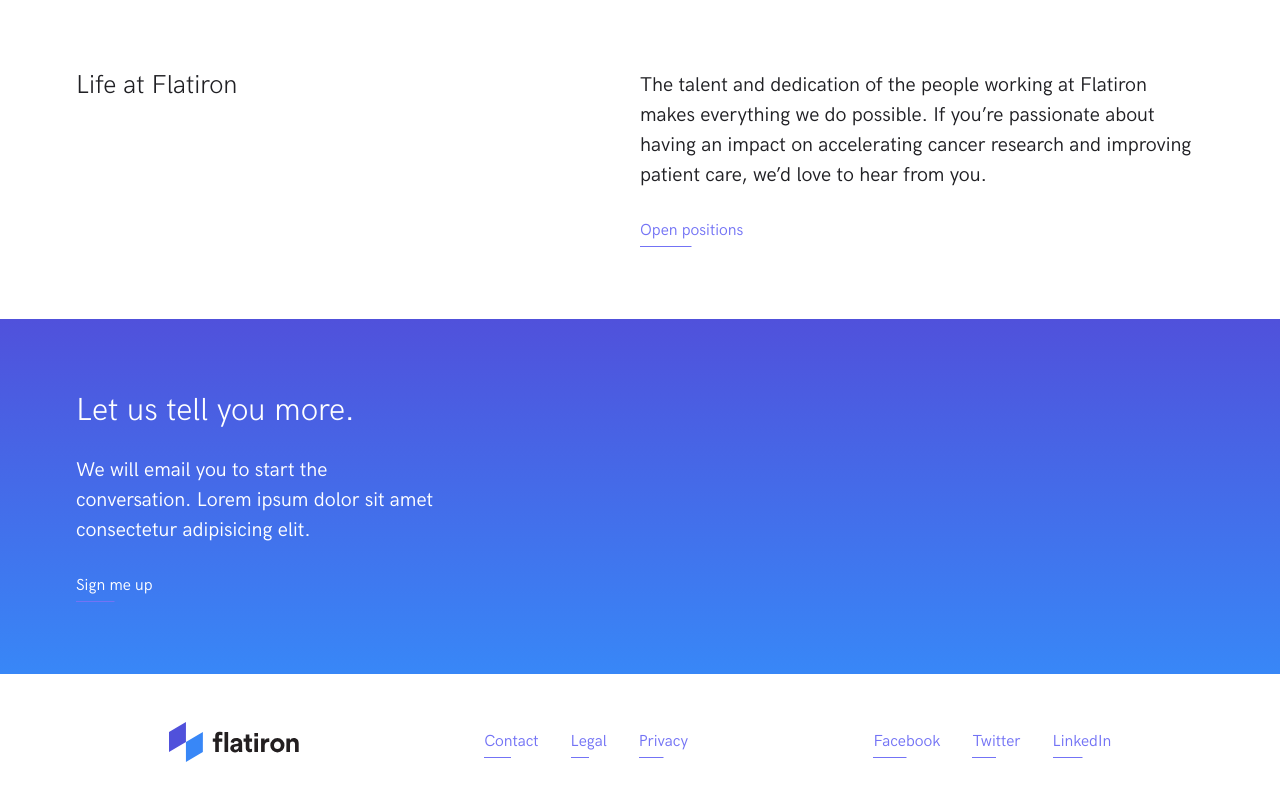
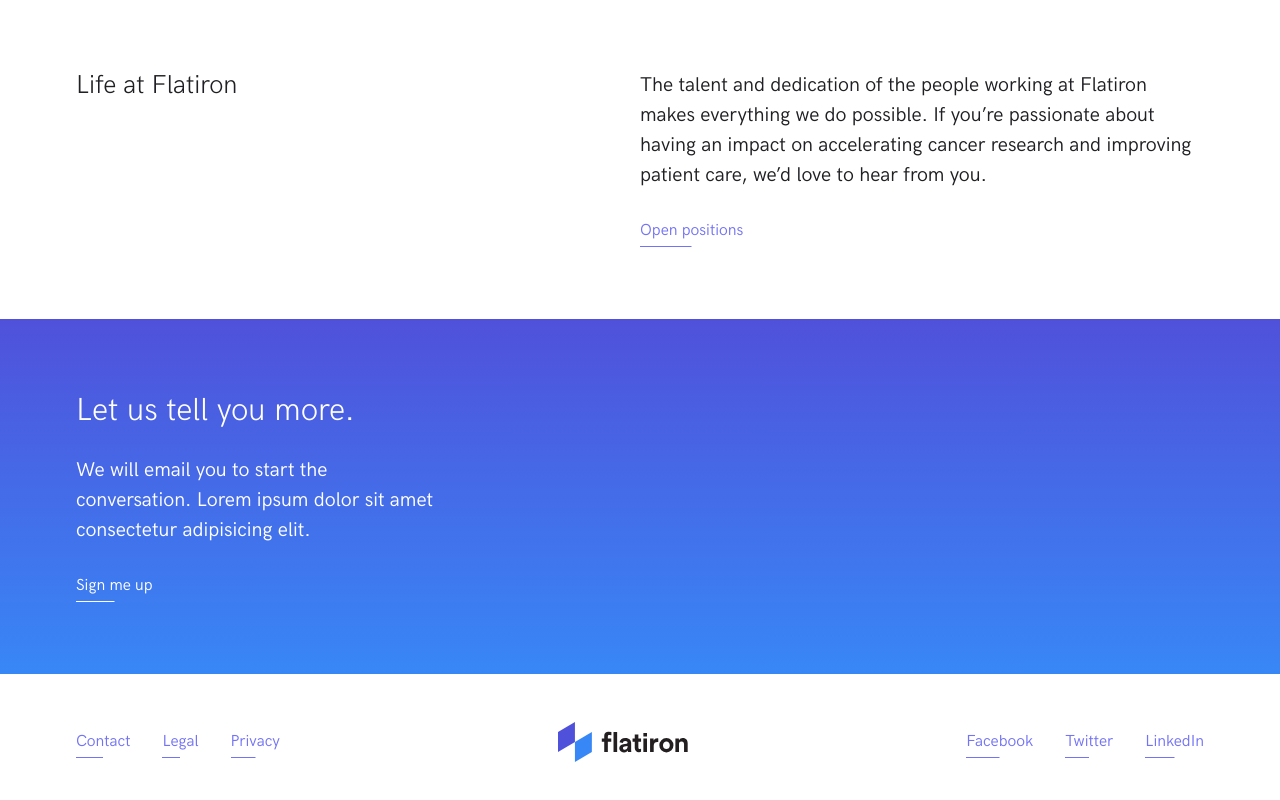
Before and after one commit to mct-ui/responsive-design-part-2-PattynRuben, a plain HTML site: page index.html in a window 1280 px wide. Shown: the part 4141-4941 px from the top of the page. Drawn offline with Linux system fonts and the light colour scheme; files whose address does not match are found by name.

Commit message:
aanpassen footer en links

```diff
--- a/css/screen.css
+++ b/css/screen.css
@@ -613,37 +613,18 @@ a:focus {
     background-color: #3E3EA8;
 }
 
+
 .c-link-cta--inverse,
 .c-link-cta--inverse:visited,
-.c-link-cta--inverse:active{
+.c-link-cta--inverse:active,
+.c-link-cta--inverse:hover{
     color: #fff;
 }
 
-.c-link-cta--inverse:hover {
-    color: #fff;
-}
-
-.c-link-cta--inverse:hover::after {
-    transform: scaleX(1);
+.c-link-cta--inverse::after,
+.c-link-cta--inverse:hover::after{
     background-color: #fff;
 }
-
-.c-link-cta-inverse::after {
-    content: '';
-    display: block;
-    position: absolute;
-    bottom: 0;
-    left: 0;
-    height: 1px;
-    width: 100%;
-    background-color: #fff;
-    transform: scaleX(0.5);
-    transform-origin: left;
-    transition-property: transform, background-color;
-    transition-duration: 0.175s;
-    transition-timing-function: ease;
-  }
-
 
 /*
     Component: footer
@@ -653,49 +634,67 @@ a:focus {
 
 .c-footer {
     display: flex;
-    justify-content: space-around;
+    flex-wrap: wrap;
 }
 
 .c-footer__logo {
-    display: flex;
-    justify-content: center;
+    width: 100%;
 }
 
 .c-footer__nav {
-    justify-content: space-around;
+    width: 50%;
 }
-
 
 @media (min-width: 768px) {
     .c-footer {
+        justify-content: center;
         align-items: center;
     }
 
     .c-footer__logo {
+        display: flex;
+        justify-content: center;
+        padding: 0 12px;
     }
 
     .c-footer__nav {
+        width: auto;
+        padding: 0 16px;
     }
 }
 
 @media (min-width: 992px) {
     .c-footer {
-        display: flex;
+        justify-content: space-between;
+    }
+
+    .c-footer__nav {
+        padding: 0;
+    }
+
+    .c-footer__logo + .c-footer__nav {
+        order: -1;
     }
 
     .c-footer__logo {
-        display: flex;
-        justify-content: center;
+        width: auto;
     }
 
+    /*
+        Bonus: real centering with CSS
+        Checkout: https://css-tricks.com/centering-css-complete-guide/
+    */
+
+    /* .c-footer__logo {
+        width: auto;
+        position: absolute;
+        top: 50%;
+        left: 50%;
+        transform: translate(-50%, -50%);
+    }
     .c-footer__logo .c-logo {
-
-    }
-
-    .c-footer__nav {
-        display: flex;
-        justify-content: space-around;
-    }
+        margin-bottom: 0;
+    } */
 }
 
 /*------------------------------------*\
```
